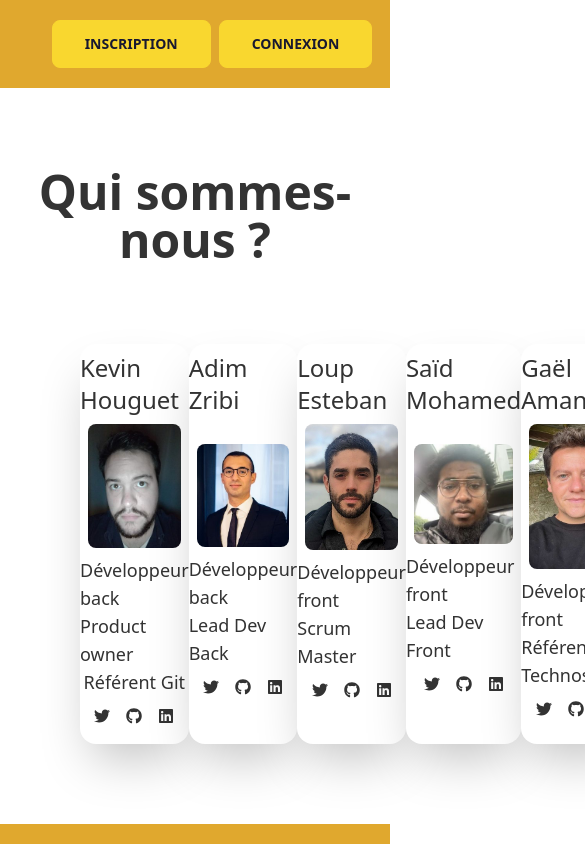
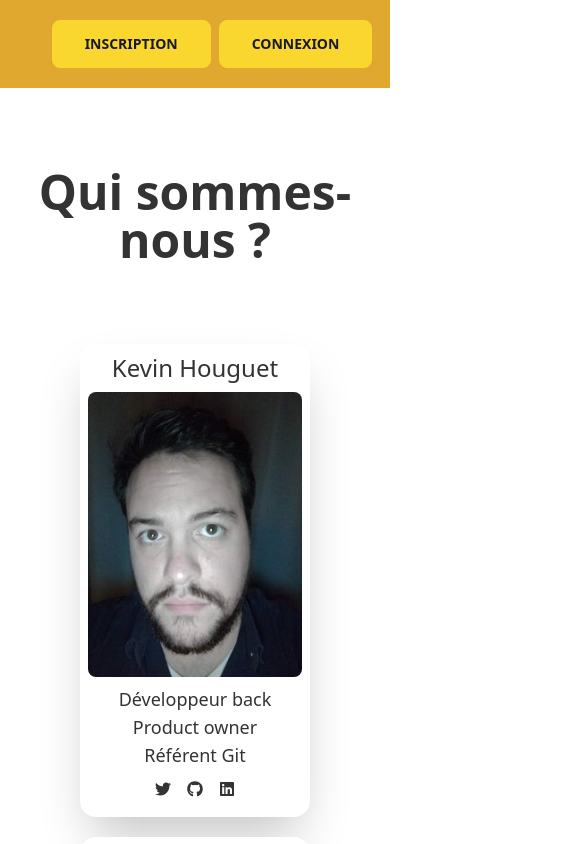
Before and after one commit to kevinhouguet/projet-oplayground-front, a React (Vite) app: page /qui-sommes-nous in a window 390 px wide. Shown: the top 844 px of the page, 585 px wide, since content can reach past the window. Built offline with nearby package versions, Linux system fonts and the light colour scheme.

Commit message:
:bug: responsive fixed on playground details, team page and CGU

```diff
--- a/src/components/CGU/index.jsx
+++ b/src/components/CGU/index.jsx
@@ -1,12 +1,12 @@
 import React from "react";
 
 const CGU = () => (
-	<div className="flex flex-col min-h-screen items-center justify-center p-10 ">
-		<div className="card w-1/2 glass shadow-2xl p-10 flex flex-auto ">
+	<div className="flex flex-col items-center justify-center p-10  ">
+		<div className="card w-1/2 glass shadow-2xl p-10 flex flex-auto sm:w-full ">
 
 			<h1 className="text-center text-4xl p-10 "> Conditions générales d&apos;utilisation </h1>
 
-			<p className="text-left text-2xl overflow-y-scroll p-5 ">
+			<p className="text-left text-2xl p-5 ">
         L&apos;utilisation de ce site web est soumise aux conditions d&apos;utilisation suivantes :
 				<br />
         Le contenu des pages de ce site web est uniquement destiné à votre information générale et à votre utilisation. Il est sujet à changement sans préavis.
--- a/src/components/PlaygroundDetails/index.jsx
+++ b/src/components/PlaygroundDetails/index.jsx
@@ -92,7 +92,7 @@ const PlaygroundDetails = () => {
 	return (
 		<div className="flex flex-col items-center justify-center min-h-screen bg-cover bg-center bg-[url('./assets/white-painted-wall-texture-background.jpg')]">
 			{!isLoading && (
-				<div className="card w-1/2 glass shadow-2xl p-10 sm:w-full">
+				<div className="card w-5/6 glass shadow-2xl p-10 sm:w-full">
 					<h1 className="text-center text-4xl pb-16">{playgroundData.name}</h1>
 					<div className="flex justify-evenly pb-10">
 						<img
@@ -136,6 +136,7 @@ const PlaygroundDetails = () => {
 								{playgroundData.events.map(function (event) {
 									return (
 										<div key={event.id} className="flex justify-center">
+											<div className="sm:flex-wrap">
 												<label
 													htmlFor={`my-modal-3_${event.id}`}
 													className="btn bg-orange-800 text-primary py-1 h-auto text-xl"
@@ -160,6 +161,7 @@ const PlaygroundDetails = () => {
 													})}{" "}
 											- {event.name}{" "}
 												</label>
+											</div>
 											<input
 												type="checkbox"
 												id={`my-modal-3_${event.id}`}
--- a/src/components/Team/index.jsx
+++ b/src/components/Team/index.jsx
@@ -14,8 +14,8 @@ const Team = () => (
             Qui sommes-nous ?
 		</h1>
 
-		<div className="flex flex-row justify-evenly p-20">
-			<div className="card card-compact max-w-2/3 bg-base-100 shadow-2xl py-2 transform hover:scale-110 transition duration-300">
+		<div className="flex flex-row justify-evenly p-20 sm:flex-wrap">
+			<div className="card card-compact max-w-2/3 bg-base-100 shadow-2xl py-2 transform hover:scale-110 transition duration-300 sm:mb-5">
 				<div className="flex justify-center flex-col items-center ">
 					<h2 className="text-2xl ">Kevin Houguet</h2>
 
@@ -44,7 +44,7 @@ const Team = () => (
 				</div>
 			</div>
 
-			<div className="card card-compact max-w-2/3 bg-base-100 shadow-2xl py-2 transform hover:scale-110 transition duration-300">
+			<div className="card card-compact max-w-2/3 bg-base-100 shadow-2xl py-2 transform hover:scale-110 transition duration-300 sm:mb-5">
 				<div className="flex justify-center flex-col items-center ">
 
 					<h2 className="text-2xl ">
@@ -63,7 +63,7 @@ const Team = () => (
 				</div>
 			</div>
 
-			<div className="card card-compact max-w-2/3 bg-base-100 shadow-2xl py-2 transform hover:scale-110 transition duration-300">
+			<div className="card card-compact max-w-2/3 bg-base-100 shadow-2xl py-2 transform hover:scale-110 transition duration-300 sm:mb-5">
 				<div className="flex justify-center flex-col items-center ">
 
 					<h2 className="text-2xl ">
@@ -82,7 +82,7 @@ const Team = () => (
 				</div>
 			</div>
 
-			<div className="card card-compact max-w-2/3 bg-base-100 shadow-2xl py-2 transform hover:scale-110 transition duration-300">
+			<div className="card card-compact max-w-2/3 bg-base-100 shadow-2xl py-2 transform hover:scale-110 transition duration-300 sm:mb-5">
 				<div className="flex justify-center flex-col items-center ">
 
 					<h2 className="text-2xl ">
@@ -101,7 +101,7 @@ const Team = () => (
 				</div>
 			</div>
 
-			<div className="card card-compact max-w-2/3 bg-base-100 shadow-2xl py-2 transform hover:scale-110 transition duration-300">
+			<div className="card card-compact max-w-2/3 bg-base-100 shadow-2xl py-2 transform hover:scale-110 transition duration-300 sm:mb-5">
 				<div className="flex justify-center flex-col items-center ">
 
 					<h2 className="text-2xl ">
```
Lines whose indentation alone changed are shown as unchanged.
